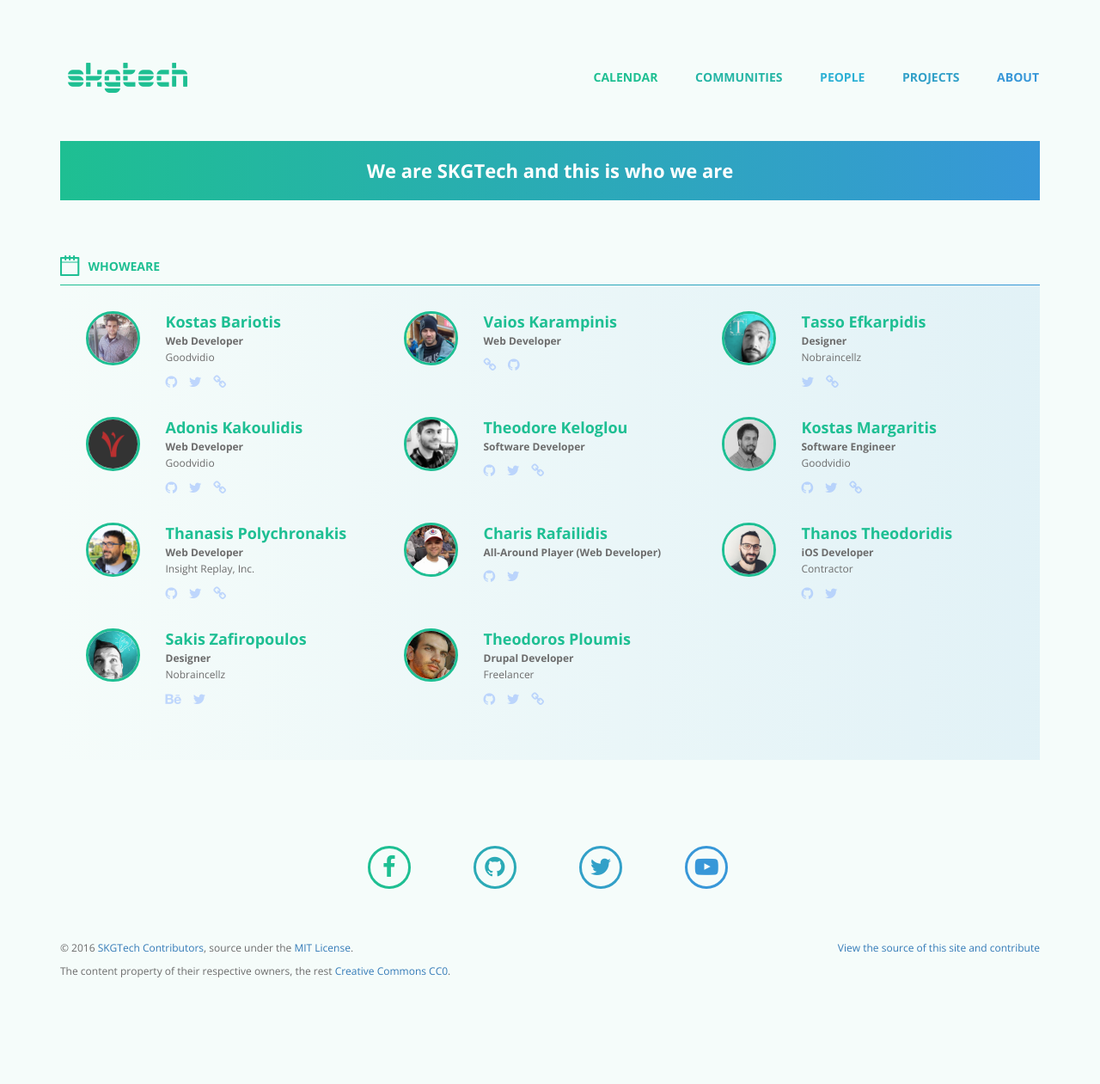
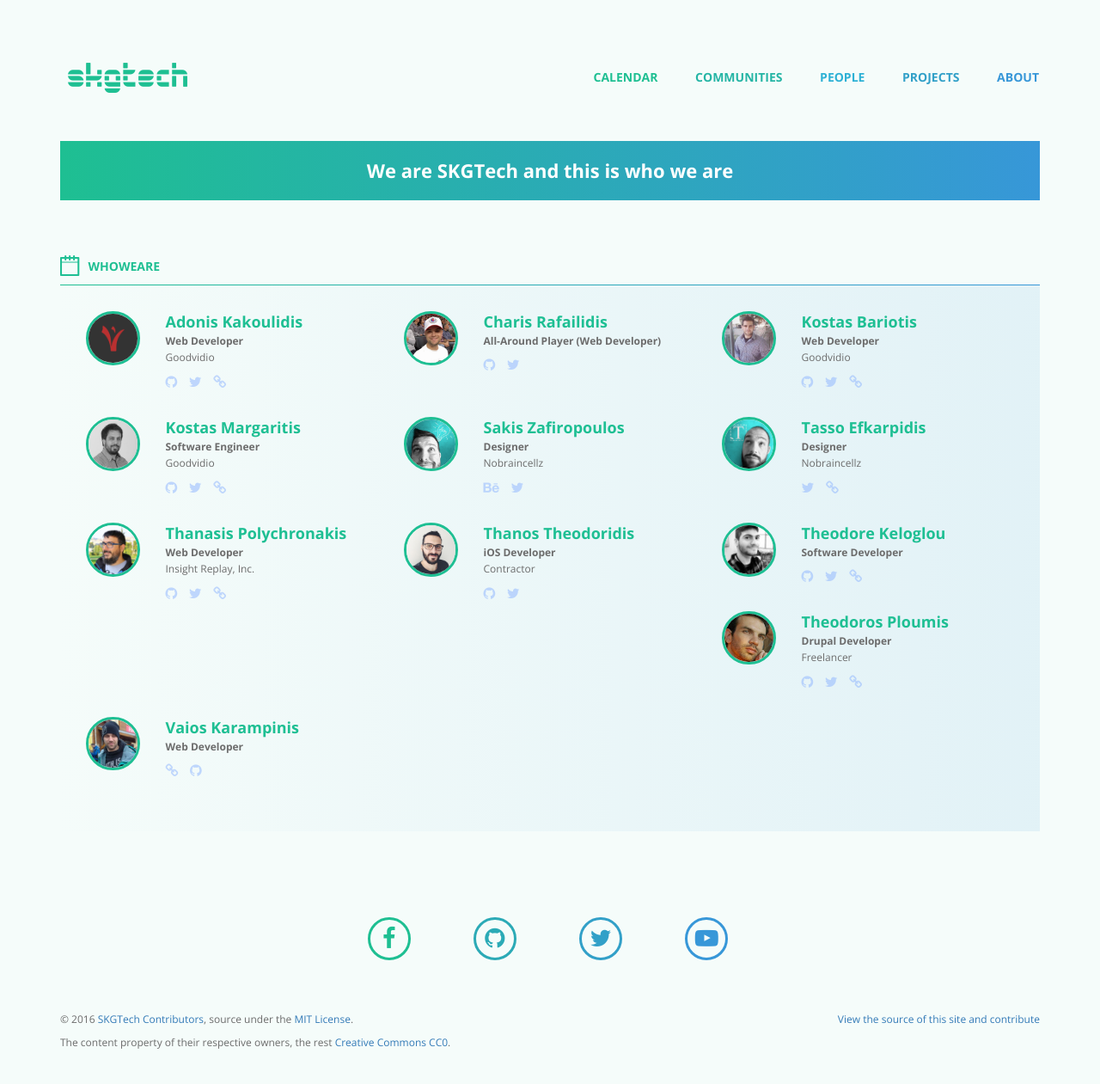
Before and after one commit to skgtech/skgtech.github.io, a Jekyll site: the page built from people/index.html, in a window 1280 px wide. Shown: the whole page at 86% size. Built offline with Jekyll 4.4.1, drawn with Linux system fonts in a browser that asks for light colours; nearby versions of some CDN libraries; before the commit the page ends 1178 px from its top, so only the background shows below that.

Commit message:
sort people by name

```diff
--- a/people/index.html
+++ b/people/index.html
@@ -20,7 +20,8 @@ weight: 80
 
   <div class="gradient-background section-padding">
     <div class="row">
-      {% for person in site.data.people %}
+      {% assign people = site.data.people | sort: "name" %}
+      {% for person in people %}
       <article class="col-md-4 people-entry">
         <div class="row">
           <div class="col-xs-3">
```
